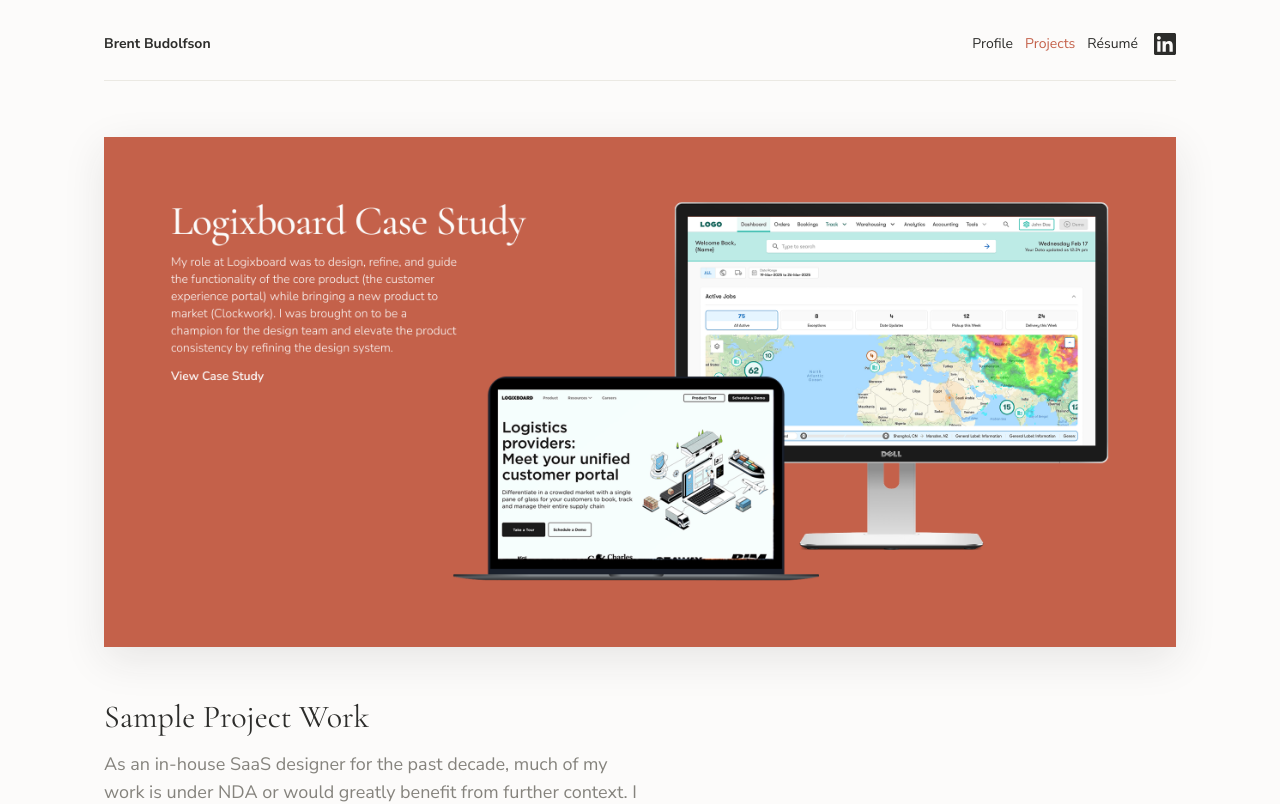
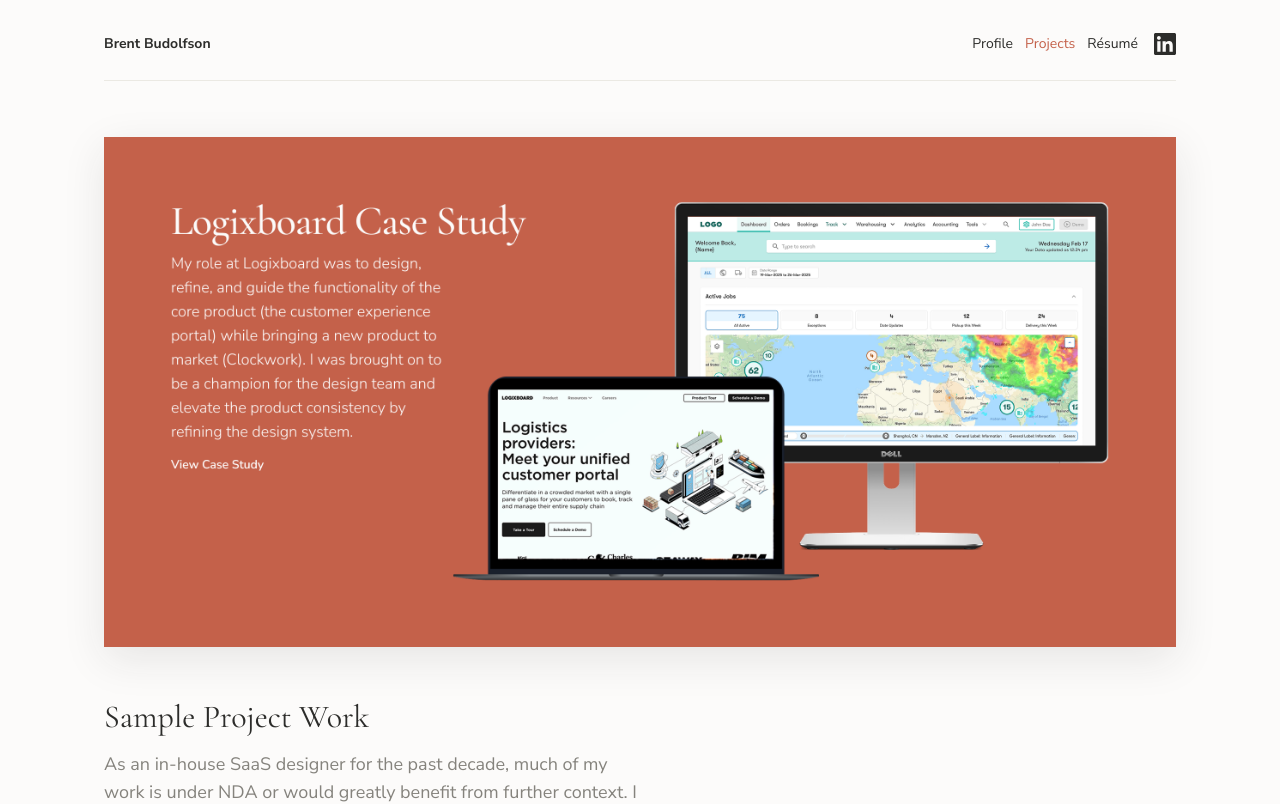
Before and after one commit to bbudolfson/Portfolio-Site, a Next.js app: page /projects in a window 1280 px wide. Shown: the top 804 px of the page. Built offline with nearby package versions, Linux system fonts and the light colour scheme.

Commit message:
case study tile

```diff
--- a/src/app/globals.css
+++ b/src/app/globals.css
@@ -663,7 +663,7 @@
   max-width: 36ch;
   font-family: var(--app-font-body), var(--font-body);
   font-size: var(--text-paragraph-medium-size);
-  line-height: var(--text-paragraph-medium-line-height);
+  line-height: 1.4;
   font-weight: var(--font-weight-regular);
   color: rgba(255, 255, 255, 0.94);
   text-align: left;
--- a/src/app/projects/page.tsx
+++ b/src/app/projects/page.tsx
@@ -361,7 +361,7 @@
           aria-label="View Logixboard case study (opens Figma deck in a new tab)"
         >
           <img
-            src="/images/projects/logixboard-case-study-banner.png?v=2"
+            src="/images/projects/logixboard-case-study-banner.png?v=3"
             alt="Logixboard case study banner: logistics portal mockups and View case study call to action."
             width={2498}
             height={1188}
```
Also changed, not shown: public/images/projects/logixboard-case-study-banner.png.
